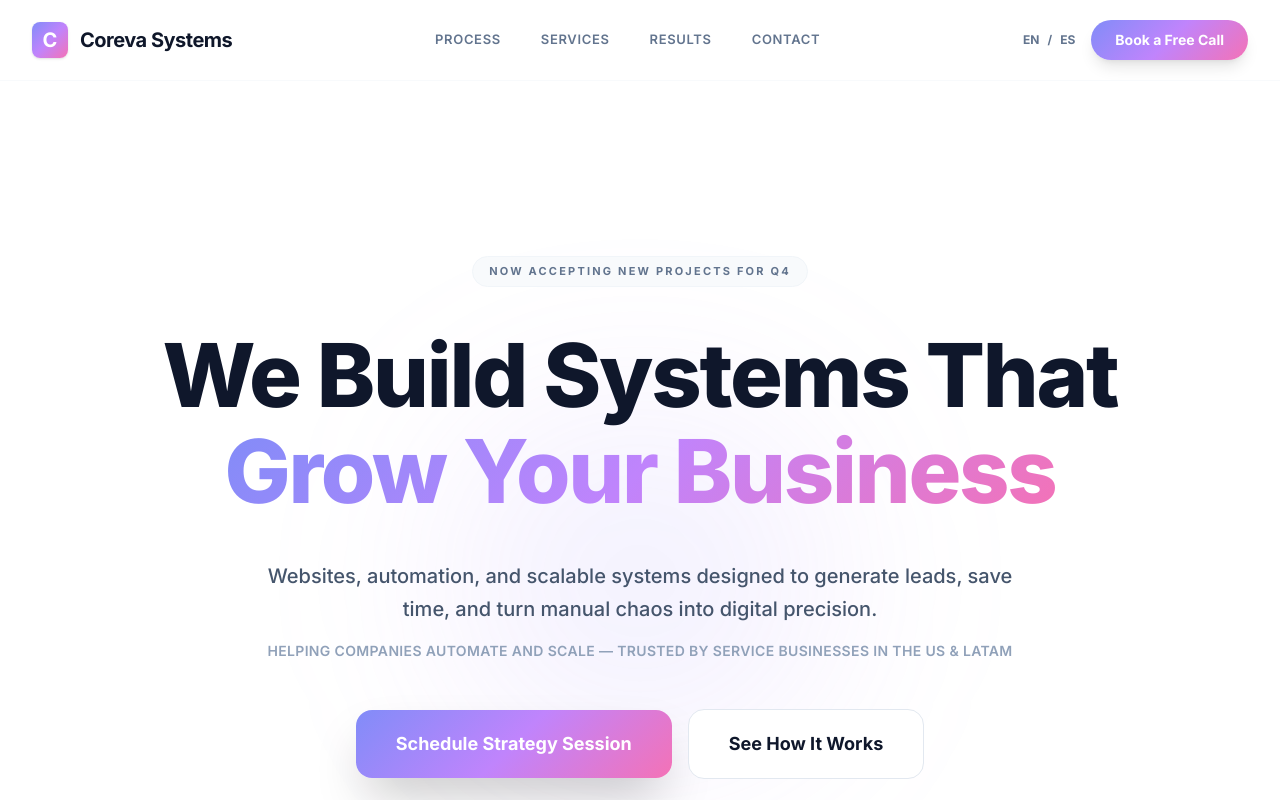
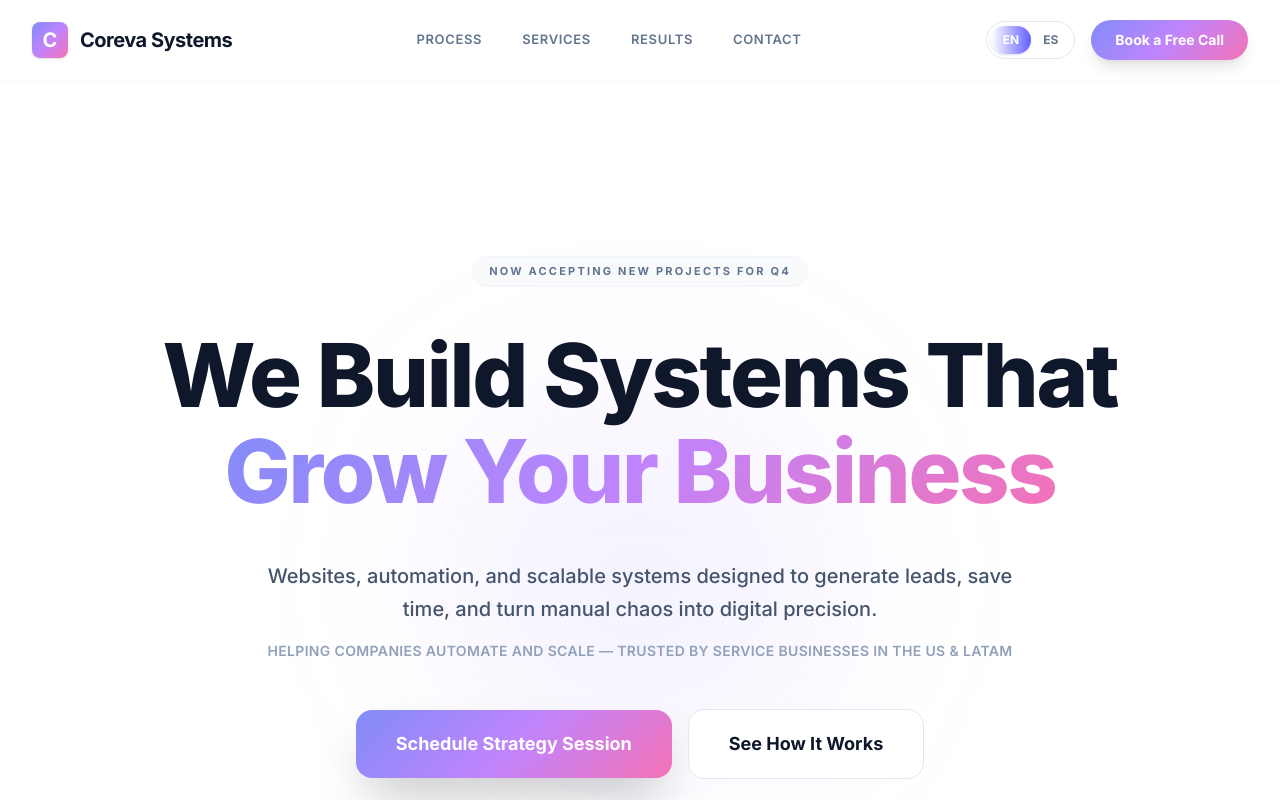
Before and after one commit to cordovacarlos22/corevasystems, a Next.js app: page /en in a window 1280 px wide. Shown: the top 800 px of the page. Built offline with nearby package versions, Linux system fonts and the light colour scheme.

Commit message:
feat: enhance Navbar and HeroSection components with language support and dynamic links

```diff
--- a/src/app/[lang]/page.js
+++ b/src/app/[lang]/page.js
@@ -17,7 +17,7 @@ export default async function Home({ params }) {
 
   return (
     <>
-      <Navbar dict={dict} />
+      <Navbar dict={dict} lang={lang} />
       <main className="min-h-screen bg-white text-slate-900 antialiased selection:bg-primary/20">
         <HeroSection dict={dict} lang={lang} />
         <TrustedBySection dict={dict} />
--- a/src/components/HeroSection.jsx
+++ b/src/components/HeroSection.jsx
@@ -29,12 +29,13 @@ export default function HeroSection({ dict, lang }) {
         <div className="mb-24 flex flex-col items-center justify-center gap-4 sm:flex-row">
           <Link
             href={`/${lang}/book`}
-            className="gradient-soft w-full rounded-2xl px-10 py-5 text-lg font-bold text-white shadow-2xl shadow-primary/20 transition-transform hover:scale-[1.02] sm:w-auto text-center"
+            className="gradient-soft w-full rounded-2xl px-10 py-5 text-center text-lg font-bold text-white shadow-2xl shadow-primary/20 transition-transform hover:scale-[1.02] sm:w-auto"
           >
             {hero.primaryCta}
           </Link>
+
           <Link
-            href={`/${lang}#services`}
+            href={`/${lang}#process`}
             className="w-full rounded-2xl border border-slate-200 bg-white px-10 py-5 text-center text-lg font-bold text-slate-900 transition-colors hover:bg-slate-50 sm:w-auto"
           >
             {hero.secondaryCta}
@@ -48,14 +49,18 @@ export default function HeroSection({ dict, lang }) {
               {hero.stats.delivered}
             </span>
           </div>
+
           <div className="flex flex-col items-center">
             <span className="text-2xl font-bold text-slate-900">100%</span>
             <span className="mt-1 text-sm font-semibold uppercase tracking-widest text-slate-400">
               {hero.stats.success}
             </span>
           </div>
+
           <div className="flex flex-col items-center">
-            <span className="text-2xl font-bold text-slate-900">Bilingual</span>
+            <span className="text-2xl font-bold text-slate-900">
+              {lang === "es" ? "Bilingüe" : "Bilingual"}
+            </span>
             <span className="mt-1 text-sm font-semibold uppercase tracking-widest text-slate-400">
               {hero.stats.support}
             </span>
--- a/src/components/Navbar.jsx
+++ b/src/components/Navbar.jsx
@@ -1,6 +1,11 @@
+"use client";
+
 import Link from "next/link";
+import { usePathname } from "next/navigation";
 
-export default function Navbar({ dict }) {
+export default function Navbar({ dict, lang }) {
+  const pathname = usePathname();
+
   const nav = dict?.nav || {
     process: "Process",
     services: "Services",
@@ -8,41 +13,74 @@ export default function Navbar({ dict }) {
     contact: "Contact",
     cta: "Book a Free Call",
   };
+
+  const getPath = (targetLang) => {
+    return pathname.replace(`/${lang}`, `/${targetLang}`);
+  };
+
   return (
     <nav className="fixed top-0 z-50 w-full border-b border-slate-50 bg-white/80 backdrop-blur-md">
       <div className="mx-auto flex h-20 max-w-7xl items-center justify-between px-8">
-        <div className="flex items-center gap-3">
+
+        {/* LOGO */}
+        <Link href={`/${lang}`} className="flex items-center gap-3">
           <div className="gradient-soft flex size-9 items-center justify-center rounded-lg text-white shadow-sm">
             <span className="text-xl font-bold">C</span>
           </div>
-          <span className="text-xl font-bold tracking-tight">Coreva Systems</span>
+          <span className="text-xl font-bold tracking-tight">
+            Coreva Systems
+          </span>
+        </Link>
+
+        {/* NAV LINKS */}
+        <div className="hidden items-center gap-10 text-[13px] font-semibold uppercase tracking-wider text-slate-500 lg:flex">
+          <Link href={`/${lang}#process`} className="hover:text-primary transition-colors">
+            {nav.process}
+          </Link>
+          <Link href={`/${lang}#services`} className="hover:text-primary transition-colors">
+            {nav.services}
+          </Link>
+          <Link href={`/${lang}#results`} className="hover:text-primary transition-colors">
+            {nav.results}
+          </Link>
+          <Link href={`/${lang}#contact`} className="hover:text-primary transition-colors">
+            {nav.contact}
+          </Link>
         </div>
 
-        <div className="hidden items-center gap-10 text-[13px] font-semibold uppercase tracking-wider text-slate-500 lg:flex">
-          <a className="transition-colors hover:text-primary" href="#process">
-            {nav.process}
-          </a>
-          <a className="transition-colors hover:text-primary" href="#packages">
-            {nav.services}
-          </a>
-          <a className="transition-colors hover:text-primary" href="#results">
-            {nav.results}
-          </a>
-          <a className="transition-colors hover:text-primary" href="#contact">
-            {nav.contact}
-          </a>
-        </div>
+        {/* RIGHT SIDE */}
+        <div className="flex items-center gap-4">
 
-        <div className="flex items-center gap-4">
-          <div className="hidden items-center gap-2 text-xs font-bold uppercase text-slate-500 lg:flex">
-            <Link href="/en" className="hover:text-primary">EN</Link>
-            <span>/</span>
-            <Link href="/es" className="hover:text-primary">ES</Link>
+          {/* LANGUAGE SWITCHER (PILL STYLE) */}
+          <div className="hidden lg:flex items-center rounded-full border border-slate-200 p-1">
+            <Link
+              href={getPath("en")}
+              className={`px-3 py-1.5 text-xs font-bold uppercase rounded-full transition ${lang === "en"
+                  ? "bg-gradient-to-r from-primary to-indigo-500 text-white shadow"
+                  : "text-slate-500 hover:text-primary"
+                }`}
+            >
+              EN
+            </Link>
+
+            <Link
+              href={getPath("es")}
+              className={`px-3 py-1.5 text-xs font-bold uppercase rounded-full transition ${lang === "es"
+                  ? "bg-gradient-to-r from-primary to-indigo-500 text-white shadow"
+                  : "text-slate-500 hover:text-primary"
+                }`}
+            >
+              ES
+            </Link>
           </div>
 
-          <button className="gradient-soft rounded-full px-6 py-2.5 text-sm font-bold text-white shadow-lg shadow-primary/10 transition-all hover:opacity-90">
+          {/* CTA */}
+          <Link
+            href={`/${lang}/book`}
+            className="gradient-soft rounded-full px-6 py-2.5 text-sm font-bold text-white shadow-lg shadow-primary/10 transition-all hover:opacity-90"
+          >
             {nav.cta}
-          </button>
+          </Link>
         </div>
       </div>
     </nav>
```
